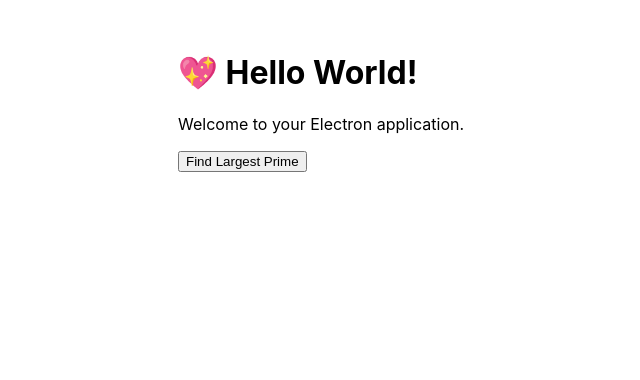
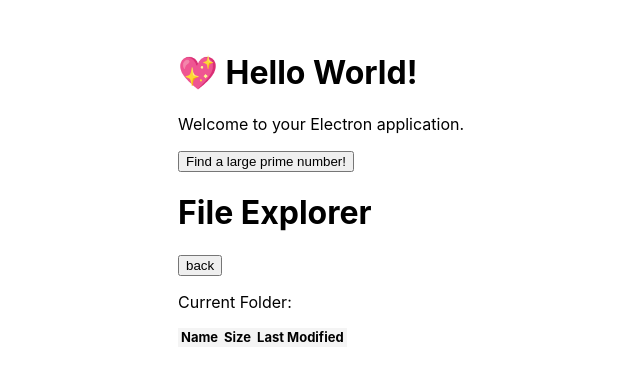
Before and after one commit to KalebBrunner/vue-electron-explorer, a JavaScript app: page / in a window 1280 px wide. Shown: the top 380 px of the page, without its empty margins (158-798 px from the left). Built offline with nearby package versions, Linux system fonts and the light colour scheme.

Commit message:
refactor PrimeFinder into its own module

```diff
--- a/src/App.vue
+++ b/src/App.vue
@@ -1,14 +1,11 @@
 <script setup lang="ts">
+import FileExplorer from "./pages/FileExplorer.vue";
+import PrimeFinder from "./pages/PrimeFinder.vue";
 import Welcome from "./pages/Welcome.vue";
-// import FileExplorer from "./pages/FileExplorer.vue";
-
-const findPrime = async () => {
-  const result = window.electron.ipcRenderer.invoke("find-prime", 100);
-  console.log("Largest prime:", result);
-};
 </script>
 
 <template>
-  <Welcome></Welcome>
-  <button @click="findPrime">Find Largest Prime</button>
+  <Welcome />
+  <PrimeFinder />
+  <FileExplorer />
 </template>
--- a/src/pages/FileExplorer.vue
+++ b/src/pages/FileExplorer.vue
@@ -41,7 +41,7 @@ const goBack = (filepath: string) => {
 </script>
 
 <template>
-  hello this is file explorer
+  <!-- hello this is file explorer -->
   <div>
     <h1>File Explorer</h1>
     <button @click="goBack(currentPath)">back</button>
--- /dev/null
+++ b/src/pages/PrimeFinder.vue
@@ -0,0 +1,33 @@
+<script setup lang="ts">
+import { ref } from "vue";
+
+const clicked = ref(false);
+const upperLimit = ref(100);
+const largestPrime = ref<number | null>(null);
+
+const increaseLimit = () => {
+  upperLimit.value += 100;
+};
+
+const findLargestPrime = async (): Promise<void> => {
+  largestPrime.value = await window.electron.ipcRenderer.invoke(
+    "find-prime",
+    upperLimit.value
+  );
+  // console.log(upperLimit.value);
+  console.log("Largest prime found:", largestPrime.value);
+  increaseLimit();
+  clicked.value = true;
+};
+</script>
+
+<template>
+  <button v-if="!clicked" @click="findLargestPrime">
+    Find a large prime number!
+  </button>
+  <button v-else @click="findLargestPrime">
+    Find the next largest prime less than {{ upperLimit }}
+  </button>
+
+  <div v-if="largestPrime !== null">Largest prime: {{ largestPrime }}</div>
+</template>
```
